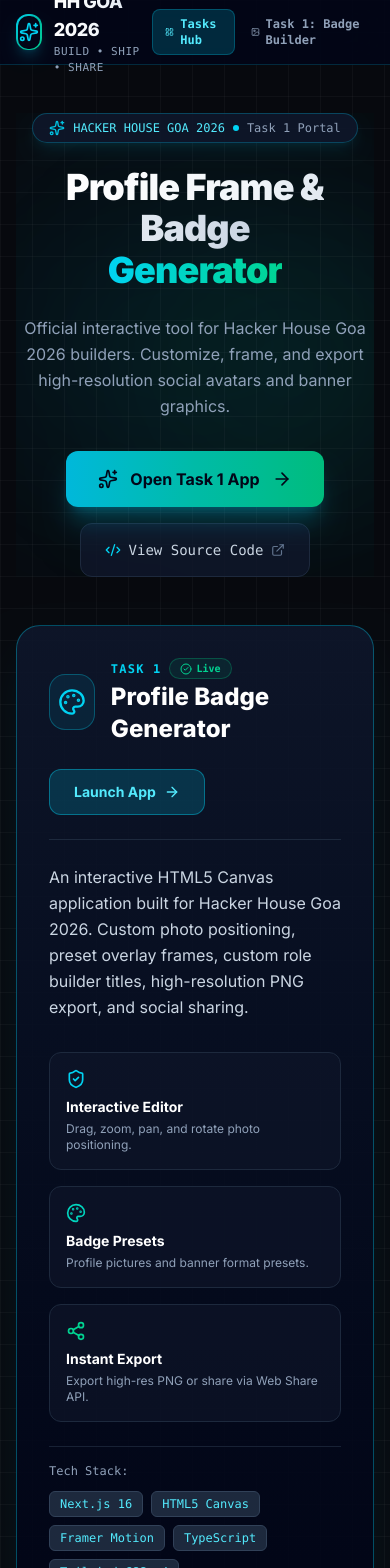
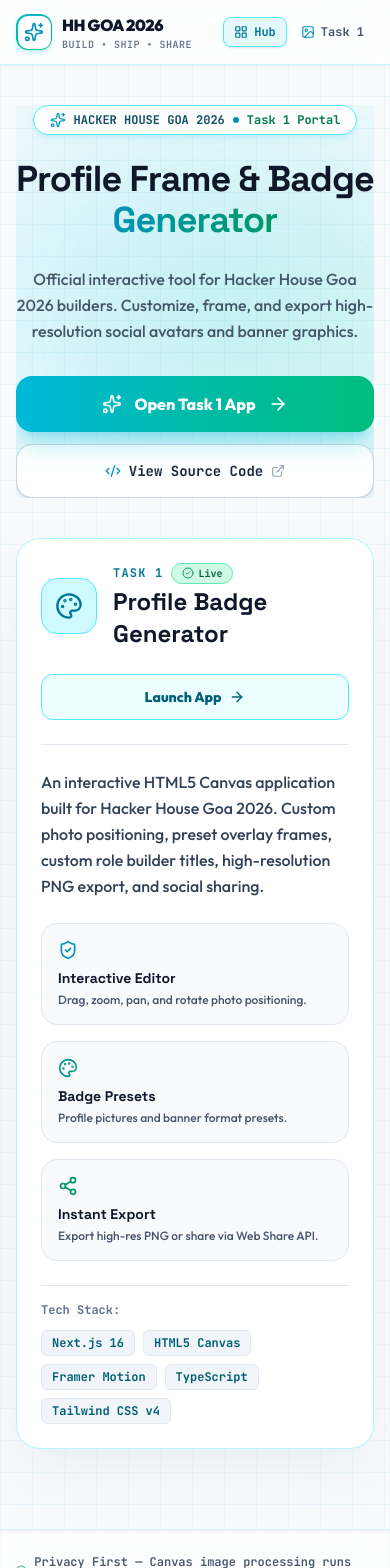
Before and after one commit to ilakkiyan-j/HHGoa-Tasks, a Next.js app: page / in a window 390 px wide. Shown: the top 1568 px of the page. Built offline with nearby package versions, Linux system fonts and the light colour scheme.

Commit message:
Apply Light Futuristic theme, custom Google Fonts (Outfit & Space Grotesk), and full mobile optimization

```diff
--- a/src/app/globals.css
+++ b/src/app/globals.css
@@ -2,59 +2,75 @@
 
 @layer base {
   body {
-    background-color: #07090e;
-    color: #f8fafc;
-    font-family: var(--font-sans), ui-sans-serif, system-ui, -apple-system, BlinkMacSystemFont, "Segoe UI", Roboto, "Helvetica Neue", Arial, sans-serif;
+    background-color: #f8fafc;
+    color: #0f172a;
+    font-family: var(--font-sans), ui-sans-serif, system-ui, -apple-system, BlinkMacSystemFont, "Segoe UI", Roboto, sans-serif;
     overflow-x: hidden;
+    -webkit-tap-highlight-color: transparent;
+  }
+
+  h1, h2, h3, h4, h5, h6 {
+    font-family: var(--font-display), var(--font-sans), sans-serif;
+  }
+
+  code, kbd, samp, pre {
+    font-family: var(--font-mono), monospace;
   }
 }
 
-/* Custom Cyber Grain Texture & Background Grid */
+/* Light Futuristic Grid & Pattern Background */
 .bg-cyber-grid {
+  background-color: #f8fafc;
   background-image:
-    linear-gradient(to right, rgba(255, 255, 255, 0.03) 1px, transparent 1px),
-    linear-gradient(to bottom, rgba(255, 255, 255, 0.03) 1px, transparent 1px);
+    linear-gradient(to right, rgba(14, 165, 233, 0.06) 1px, transparent 1px),
+    linear-gradient(to bottom, rgba(14, 165, 233, 0.06) 1px, transparent 1px);
   background-size: 32px 32px;
 }
 
-/* Glow effects */
-.glow-cyan {
-  box-shadow: 0 0 25px rgba(0, 240, 255, 0.25);
+/* Glassmorphism Light Card Effects */
+.glass-panel-light {
+  background: rgba(255, 255, 255, 0.85);
+  backdrop-filter: blur(16px);
+  -webkit-backdrop-filter: blur(16px);
+  border: 1px solid rgba(14, 165, 233, 0.2);
+  box-shadow: 0 20px 40px -15px rgba(14, 165, 233, 0.08), 0 10px 20px -10px rgba(0, 0, 0, 0.04);
 }
 
-.glow-emerald {
-  box-shadow: 0 0 25px rgba(0, 255, 135, 0.25);
+.glass-panel-light-hover {
+  transition: all 0.3s cubic-bezier(0.4, 0, 0.2, 1);
 }
 
-/* Animations */
-@keyframes spinSlow {
-  from {
-    transform: rotate(0deg);
-  }
-  to {
-    transform: rotate(360deg);
-  }
+.glass-panel-light-hover:hover {
+  background: rgba(255, 255, 255, 0.95);
+  border-color: rgba(14, 165, 233, 0.4);
+  box-shadow: 0 25px 50px -12px rgba(14, 165, 233, 0.18);
+  transform: translateY(-2px);
 }
 
-.animate-spin-slow {
-  animation: spinSlow 12s linear infinite;
+/* Glowing Accent Shadows */
+.glow-cyan {
+  box-shadow: 0 10px 30px -5px rgba(6, 182, 212, 0.3);
 }
 
-/* Custom Scrollbars */
+.glow-teal {
+  box-shadow: 0 10px 30px -5px rgba(20, 184, 166, 0.3);
+}
+
+/* Custom Scrollbars for Light Theme */
 ::-webkit-scrollbar {
-  width: 8px;
-  height: 8px;
+  width: 7px;
+  height: 7px;
 }
 
 ::-webkit-scrollbar-track {
-  background: #07090e;
+  background: #f1f5f9;
 }
 
 ::-webkit-scrollbar-thumb {
-  background: #1e293b;
+  background: #cbd5e1;
   border-radius: 4px;
 }
 
 ::-webkit-scrollbar-thumb:hover {
-  background: #334155;
+  background: #94a3b8;
 }
--- a/src/app/layout.tsx
+++ b/src/app/layout.tsx
@@ -1,21 +1,29 @@
 import type { Metadata } from 'next';
-import { Inter, Outfit } from 'next/font/google';
+import { Outfit, Space_Grotesk, JetBrains_Mono } from 'next/font/google';
 import './globals.css';
-
-const inter = Inter({
-  subsets: ['latin'],
-  variable: '--font-sans',
-});
 
 const outfit = Outfit({
   subsets: ['latin'],
+  variable: '--font-sans',
+  display: 'swap',
+});
+
+const spaceGrotesk = Space_Grotesk({
+  subsets: ['latin'],
   variable: '--font-display',
+  display: 'swap',
+});
+
+const jetbrainsMono = JetBrains_Mono({
+  subsets: ['latin'],
+  variable: '--font-mono',
+  display: 'swap',
 });
 
 export const metadata: Metadata = {
   title: 'HH Goa 2026 — Frame In Goa | Builder Frame & ID Card Generator',
   description:
-    'Turn your photo into your official HH Goa 2026 builder identity. Generate custom profile picture frames and event-style builder ID cards. No login required.',
+    'Turn your photo into your official HH Goa 2026 builder identity. Generate custom profile picture frames and event-style builder ID cards.',
   keywords: [
     'HH Goa 2026',
     'Frame In Goa',
@@ -28,7 +36,7 @@ export const metadata: Metadata = {
   openGraph: {
     title: 'HH Goa 2026 — Frame In Goa',
     description: 'Frame your build. Take it to Goa. Create your HH Goa 2026 builder identity.',
-    url: 'https://hh-goa-2026.vercel.app',
+    url: 'https://hh-goa-tasks.vercel.app',
     siteName: 'HH Goa 2026',
     locale: 'en_US',
     type: 'website',
@@ -46,8 +54,8 @@ export default function RootLayout({
   children: React.ReactNode;
 }>) {
   return (
-    <html lang="en" className={`${inter.variable} ${outfit.variable} dark`}>
-      <body className="min-h-screen bg-[#07090E] bg-cyber-grid text-slate-100 flex flex-col antialiased selection:bg-cyan-500 selection:text-slate-950">
+    <html lang="en" className={`${outfit.variable} ${spaceGrotesk.variable} ${jetbrainsMono.variable}`}>
+      <body className="min-h-screen bg-[#f8fafc] bg-cyber-grid text-slate-900 flex flex-col antialiased selection:bg-cyan-500 selection:text-white font-sans">
         {children}
       </body>
     </html>
--- a/src/app/page.tsx
+++ b/src/app/page.tsx
@@ -18,15 +18,15 @@ import {
 
 export default function MainPage() {
   return (
-    <div className="min-h-screen flex flex-col justify-between bg-[#07090e] bg-cyber-grid text-slate-100 selection:bg-cyan-500 selection:text-slate-950">
+    <div className="min-h-screen flex flex-col justify-between bg-[#f8fafc] bg-cyber-grid text-slate-900 selection:bg-cyan-500 selection:text-white font-sans">
       <Header />
 
-      <main className="flex-1 max-w-5xl mx-auto px-4 sm:px-6 lg:px-8 py-12 sm:py-16 w-full">
+      <main className="flex-1 max-w-5xl mx-auto px-4 sm:px-6 lg:px-8 py-10 sm:py-16 w-full">
         {/* Hero Section */}
         <section className="relative text-center space-y-6 overflow-hidden">
           {/* Ambient Glow Orbs */}
-          <div className="absolute top-1/2 left-1/2 -translate-x-1/2 -translate-y-1/2 w-[500px] h-[300px] bg-cyan-500/10 rounded-full blur-[120px] pointer-events-none" />
-          <div className="absolute top-1/3 left-1/3 w-[300px] h-[200px] bg-emerald-500/10 rounded-full blur-[100px] pointer-events-none" />
+          <div className="absolute top-1/2 left-1/2 -translate-x-1/2 -translate-y-1/2 w-[500px] h-[300px] bg-cyan-400/20 rounded-full blur-[120px] pointer-events-none" />
+          <div className="absolute top-1/3 left-1/3 w-[300px] h-[200px] bg-emerald-300/20 rounded-full blur-[100px] pointer-events-none" />
 
           <motion.div
             initial={{ opacity: 0, y: 20 }}
@@ -35,36 +35,34 @@ export default function MainPage() {
             className="relative z-10 space-y-6"
           >
             {/* Status Pill */}
-            <div className="inline-flex items-center gap-2 px-4 py-1.5 rounded-full bg-slate-900/90 border border-cyan-500/30 text-cyan-300 text-xs font-mono shadow-lg shadow-cyan-500/10">
-              <Sparkles className="w-4 h-4 text-cyan-400 animate-pulse" />
+            <div className="inline-flex items-center gap-2 px-4 py-1.5 rounded-full bg-white/90 border border-cyan-300 text-cyan-900 text-xs font-mono font-bold shadow-md shadow-cyan-500/10">
+              <Sparkles className="w-4 h-4 text-cyan-600 animate-pulse" />
               <span>HACKER HOUSE GOA 2026</span>
-              <span className="w-1.5 h-1.5 rounded-full bg-cyan-400"></span>
-              <span className="text-slate-400">Task 1 Portal</span>
+              <span className="w-1.5 h-1.5 rounded-full bg-cyan-600"></span>
+              <span className="text-emerald-700">Task 1 Portal</span>
             </div>
 
             {/* Headline */}
-            <h1 className="text-4xl sm:text-6xl font-black tracking-tight max-w-4xl mx-auto leading-[1.15]">
-              <span className="bg-gradient-to-r from-white via-slate-100 to-slate-300 bg-clip-text text-transparent">
-                Profile Frame & Badge
-              </span>
+            <h1 className="text-4xl sm:text-6xl font-black tracking-tight max-w-4xl mx-auto leading-[1.15] font-display text-slate-900">
+              Profile Frame & Badge
               <br />
-              <span className="bg-gradient-to-r from-cyan-400 via-teal-400 to-emerald-400 bg-clip-text text-transparent">
+              <span className="bg-gradient-to-r from-cyan-600 via-teal-600 to-emerald-600 bg-clip-text text-transparent">
                 Generator
               </span>
             </h1>
 
             {/* Description */}
-            <p className="text-slate-400 text-base sm:text-lg max-w-2xl mx-auto font-sans leading-relaxed">
+            <p className="text-slate-600 text-base sm:text-lg max-w-2xl mx-auto font-sans font-medium leading-relaxed">
               Official interactive tool for Hacker House Goa 2026 builders. Customize, frame, and export high-resolution social avatars and banner graphics.
             </p>
 
             {/* Action Buttons */}
-            <div className="pt-2 flex flex-wrap items-center justify-center gap-4">
+            <div className="pt-2 flex flex-col sm:flex-row items-center justify-center gap-3 sm:gap-4 w-full">
               <Link
                 href="/task-1"
-                className="group relative inline-flex items-center gap-3 px-8 py-4 rounded-xl bg-gradient-to-r from-cyan-500 via-teal-500 to-emerald-500 font-bold text-slate-950 text-base shadow-xl shadow-cyan-500/25 hover:shadow-cyan-400/40 hover:scale-[1.02] active:scale-[0.98] transition duration-200"
+                className="w-full sm:w-auto group relative inline-flex items-center justify-center gap-3 px-8 py-4 rounded-2xl bg-gradient-to-r from-cyan-500 via-teal-500 to-emerald-500 font-extrabold text-white text-base shadow-xl shadow-cyan-500/25 hover:shadow-cyan-500/40 hover:scale-[1.02] active:scale-[0.98] transition duration-200"
               >
-                <Sparkles className="w-5 h-5 text-slate-950 group-hover:rotate-12 transition transform" />
+                <Sparkles className="w-5 h-5 text-white group-hover:rotate-12 transition transform" />
                 <span>Open Task 1 App</span>
                 <ArrowRight className="w-5 h-5 group-hover:translate-x-1 transition transform" />
               </Link>
@@ -73,39 +71,39 @@ export default function MainPage() {
                 href="https://github.com/ilakkiyan-j/HHGoa-Tasks"
                 target="_blank"
                 rel="noopener noreferrer"
-                className="inline-flex items-center gap-2 px-6 py-4 rounded-xl bg-slate-900/80 border border-slate-800 text-slate-300 hover:text-white hover:bg-slate-800 transition font-mono text-sm"
+                className="w-full sm:w-auto inline-flex items-center justify-center gap-2 px-6 py-4 rounded-2xl bg-white border border-slate-300 text-slate-800 hover:text-slate-900 hover:bg-slate-50 transition font-mono text-sm font-bold shadow-sm"
               >
-                <Code2 className="w-4 h-4 text-cyan-400" />
+                <Code2 className="w-4 h-4 text-cyan-600" />
                 <span>View Source Code</span>
-                <ExternalLink className="w-3.5 h-3.5 text-slate-500" />
+                <ExternalLink className="w-3.5 h-3.5 text-slate-400" />
               </a>
             </div>
           </motion.div>
         </section>
 
         {/* Task 1 Featured Project Card */}
-        <section className="py-12">
+        <section className="py-10 sm:py-12">
           <motion.div
             initial={{ opacity: 0, y: 25 }}
             animate={{ opacity: 1, y: 0 }}
             transition={{ duration: 0.5, delay: 0.1 }}
-            className="group relative rounded-3xl p-8 sm:p-10 bg-gradient-to-b from-slate-900/90 to-slate-950/90 border border-cyan-500/40 shadow-2xl shadow-cyan-500/10 hover:border-cyan-400 transition duration-300"
+            className="group relative rounded-3xl p-6 sm:p-10 bg-white/90 border border-cyan-200/80 shadow-2xl shadow-slate-200/80 hover:border-cyan-400 transition duration-300 backdrop-blur-xl"
           >
-            <div className="flex flex-col md:flex-row items-start md:items-center justify-between gap-6 pb-6 border-b border-slate-800">
+            <div className="flex flex-col md:flex-row items-start md:items-center justify-between gap-6 pb-6 border-b border-slate-200">
               <div className="flex items-center gap-4">
-                <div className="w-14 h-14 rounded-2xl bg-cyan-500/10 border border-cyan-400/30 text-cyan-400 flex items-center justify-center">
+                <div className="w-14 h-14 rounded-2xl bg-cyan-100 border border-cyan-300 text-cyan-700 flex items-center justify-center flex-shrink-0">
                   <Palette className="w-7 h-7" />
                 </div>
                 <div>
                   <div className="flex items-center gap-2">
-                    <span className="text-xs font-mono font-bold text-cyan-400 uppercase tracking-widest">
+                    <span className="text-xs font-mono font-bold text-cyan-700 uppercase tracking-widest">
                       Task 1
                     </span>
-                    <span className="px-2.5 py-0.5 rounded-full text-[10px] font-mono font-semibold bg-emerald-500/10 border border-emerald-500/30 text-emerald-400 flex items-center gap-1">
-                      <CheckCircle2 className="w-3 h-3" /> Live
+                    <span className="px-2.5 py-0.5 rounded-full text-[10px] font-mono font-bold bg-emerald-100 border border-emerald-300 text-emerald-800 flex items-center gap-1">
+                      <CheckCircle2 className="w-3 h-3 text-emerald-600" /> Live
                     </span>
                   </div>
-                  <h2 className="text-2xl sm:text-3xl font-extrabold text-white mt-0.5">
+                  <h2 className="text-2xl sm:text-3xl font-black text-slate-900 mt-0.5 font-display">
                     Profile Badge Generator
                   </h2>
                 </div>
@@ -113,7 +111,7 @@ export default function MainPage() {
 
               <Link
                 href="/task-1"
-                className="inline-flex items-center gap-2 px-6 py-3 rounded-xl bg-cyan-500/20 hover:bg-cyan-500/30 border border-cyan-400/40 text-cyan-300 font-bold text-sm transition group-hover:shadow-lg group-hover:shadow-cyan-500/20"
+                className="w-full md:w-auto inline-flex items-center justify-center gap-2 px-6 py-3 rounded-xl bg-cyan-50 hover:bg-cyan-100 border border-cyan-300 text-cyan-800 font-extrabold text-sm transition group-hover:shadow-md"
               >
                 <span>Launch App</span>
                 <ArrowRight className="w-4 h-4 group-hover:translate-x-1 transition transform" />
@@ -121,38 +119,38 @@ export default function MainPage() {
             </div>
 
             <div className="py-6 space-y-4">
-              <p className="text-slate-300 text-base leading-relaxed">
+              <p className="text-slate-700 text-base leading-relaxed font-medium">
                 An interactive HTML5 Canvas application built for Hacker House Goa 2026. Custom photo positioning, preset overlay frames, custom role builder titles, high-resolution PNG export, and social sharing.
               </p>
 
               {/* Feature Highlights Grid */}
-              <div className="grid grid-cols-1 sm:grid-cols-3 gap-4 pt-4">
-                <div className="p-4 rounded-xl bg-slate-900/60 border border-slate-800">
-                  <ShieldCheck className="w-5 h-5 text-cyan-400 mb-2" />
-                  <h4 className="font-bold text-white text-sm">Interactive Editor</h4>
-                  <p className="text-xs text-slate-400 mt-1">Drag, zoom, pan, and rotate photo positioning.</p>
+              <div className="grid grid-cols-1 sm:grid-cols-3 gap-4 pt-2">
+                <div className="p-4 rounded-2xl bg-slate-50 border border-slate-200">
+                  <ShieldCheck className="w-5 h-5 text-cyan-600 mb-2" />
+                  <h4 className="font-bold text-slate-900 text-sm">Interactive Editor</h4>
+                  <p className="text-xs text-slate-600 mt-1 font-medium">Drag, zoom, pan, and rotate photo positioning.</p>
                 </div>
-                <div className="p-4 rounded-xl bg-slate-900/60 border border-slate-800">
-                  <Palette className="w-5 h-5 text-teal-400 mb-2" />
-                  <h4 className="font-bold text-white text-sm">Badge Presets</h4>
-                  <p className="text-xs text-slate-400 mt-1">Profile pictures and banner format presets.</p>
+                <div className="p-4 rounded-2xl bg-slate-50 border border-slate-200">
+                  <Palette className="w-5 h-5 text-teal-600 mb-2" />
+                  <h4 className="font-bold text-slate-900 text-sm">Badge Presets</h4>
+                  <p className="text-xs text-slate-600 mt-1 font-medium">Profile pictures and banner format presets.</p>
                 </div>
-                <div className="p-4 rounded-xl bg-slate-900/60 border border-slate-800">
-                  <Share2 className="w-5 h-5 text-emerald-400 mb-2" />
-                  <h4 className="font-bold text-white text-sm">Instant Export</h4>
-                  <p className="text-xs text-slate-400 mt-1">Export high-res PNG or share via Web Share API.</p>
+                <div className="p-4 rounded-2xl bg-slate-50 border border-slate-200">
+                  <Share2 className="w-5 h-5 text-emerald-600 mb-2" />
+                  <h4 className="font-bold text-slate-900 text-sm">Instant Export</h4>
+                  <p className="text-xs text-slate-600 mt-1 font-medium">Export high-res PNG or share via Web Share API.</p>
                 </div>
               </div>
             </div>
 
             {/* Tech Stack Footer */}
-            <div className="pt-4 border-t border-slate-800/80 flex flex-wrap items-center justify-between gap-3">
-              <span className="text-xs font-mono text-slate-400">Tech Stack:</span>
+            <div className="pt-4 border-t border-slate-200 flex flex-wrap items-center justify-between gap-3">
+              <span className="text-xs font-mono font-bold text-slate-500">Tech Stack:</span>
               <div className="flex flex-wrap gap-2">
                 {['Next.js 16', 'HTML5 Canvas', 'Framer Motion', 'TypeScript', 'Tailwind CSS v4'].map((tag) => (
                   <span
                     key={tag}
-                    className="px-2.5 py-1 rounded-md bg-slate-800 text-xs font-mono text-cyan-300 border border-slate-700"
+                    className="px-2.5 py-1 rounded-md bg-slate-100 text-xs font-mono font-bold text-cyan-800 border border-slate-200"
                   >
                     {tag}
                   </span>
--- a/src/components/common/Header.tsx
+++ b/src/components/common/Header.tsx
@@ -13,70 +13,72 @@ export const Header: React.FC<HeaderProps> = ({ onReset }) => {
   const pathname = usePathname();
 
   return (
-    <header className="w-full border-b border-cyan-500/20 bg-slate-950/80 backdrop-blur-xl sticky top-0 z-50">
+    <header className="w-full border-b border-cyan-200/60 bg-white/85 backdrop-blur-xl sticky top-0 z-50 shadow-sm shadow-slate-200/50">
       <div className="max-w-7xl mx-auto px-4 sm:px-6 lg:px-8 h-16 flex items-center justify-between">
         {/* Brand Logo & Title */}
         <Link
           href="/"
           onClick={onReset}
-          className="flex items-center gap-3 group text-left transition hover:opacity-90 focus:outline-none"
+          className="flex items-center gap-2.5 sm:gap-3 group text-left transition hover:opacity-90 focus:outline-none"
         >
-          <div className="w-9 h-9 rounded-xl bg-gradient-to-br from-cyan-400 via-teal-500 to-emerald-400 p-[1.5px] shadow-lg shadow-cyan-500/20 group-hover:shadow-cyan-400/40 transition">
-            <div className="w-full h-full bg-slate-950 rounded-[10px] flex items-center justify-center">
-              <Sparkles className="w-5 h-5 text-cyan-400 group-hover:rotate-12 transition transform" />
+          <div className="w-9 h-9 rounded-xl bg-gradient-to-br from-cyan-500 via-teal-500 to-emerald-500 p-[1.5px] shadow-md shadow-cyan-500/20 group-hover:shadow-cyan-500/40 transition">
+            <div className="w-full h-full bg-white rounded-[10px] flex items-center justify-center">
+              <Sparkles className="w-5 h-5 text-cyan-600 group-hover:rotate-12 transition transform" />
             </div>
           </div>
           <div>
             <div className="flex items-center gap-2">
-              <span className="font-extrabold text-lg tracking-tight bg-gradient-to-r from-white via-slate-100 to-slate-300 bg-clip-text text-transparent">
+              <span className="font-black text-base sm:text-lg tracking-tight text-slate-900 font-display">
                 HH GOA 2026
               </span>
-              <span className="text-[10px] font-mono font-bold px-2 py-0.5 rounded-full bg-cyan-500/10 border border-cyan-400/30 text-cyan-300 uppercase tracking-widest hidden sm:inline-block">
-                Tasks Hub
+              <span className="text-[10px] font-mono font-bold px-2 py-0.5 rounded-full bg-cyan-100 border border-cyan-300 text-cyan-800 uppercase tracking-widest hidden sm:inline-block">
+                Task 1
               </span>
             </div>
-            <p className="text-[11px] text-slate-400 font-mono tracking-wider">
+            <p className="text-[10px] sm:text-[11px] text-slate-500 font-mono tracking-wider font-semibold">
               BUILD • SHIP • SHARE
             </p>
           </div>
         </Link>
 
-        {/* Navigation Tabs */}
+        {/* Navigation Tabs (Mobile Responsive) */}
         <nav className="flex items-center gap-1 sm:gap-2">
           <Link
             href="/"
-            className={`px-3 py-1.5 rounded-lg text-xs font-mono font-semibold transition flex items-center gap-1.5 ${
+            className={`px-2.5 sm:px-3 py-1.5 rounded-lg text-xs font-mono font-bold transition flex items-center gap-1.5 ${
               pathname === '/'
-                ? 'bg-cyan-500/20 text-cyan-300 border border-cyan-500/30'
-                : 'text-slate-400 hover:text-slate-200 hover:bg-slate-900'
+                ? 'bg-cyan-500/10 text-cyan-700 border border-cyan-300 shadow-sm'
+                : 'text-slate-600 hover:text-slate-900 hover:bg-slate-100'
             }`}
           >
             <LayoutGrid className="w-3.5 h-3.5" />
-            <span>Tasks Hub</span>
+            <span className="hidden sm:inline">Tasks Hub</span>
+            <span className="sm:hidden">Hub</span>
           </Link>
 
           <Link
             href="/task-1"
-            className={`px-3 py-1.5 rounded-lg text-xs font-mono font-semibold transition flex items-center gap-1.5 ${
+            className={`px-2.5 sm:px-3 py-1.5 rounded-lg text-xs font-mono font-bold transition flex items-center gap-1.5 ${
               pathname === '/task-1'
-                ? 'bg-cyan-500/20 text-cyan-300 border border-cyan-500/30'
-                : 'text-slate-400 hover:text-slate-200 hover:bg-slate-900'
+                ? 'bg-cyan-500/10 text-cyan-700 border border-cyan-300 shadow-sm'
+                : 'text-slate-600 hover:text-slate-900 hover:bg-slate-100'
             }`}
           >
-            <ImageIcon className="w-3.5 h-3.5" />
-            <span>Task 1: Badge Builder</span>
+            <ImageIcon className="w-3.5 h-3.5 text-cyan-600" />
+            <span className="hidden sm:inline">Task 1: Badge Builder</span>
+            <span className="sm:hidden">Task 1</span>
           </Link>
         </nav>
 
         {/* Location & Event Badge */}
         <div className="hidden lg:flex items-center gap-3">
-          <div className="flex items-center gap-4 text-xs font-mono text-slate-300 bg-slate-900/60 border border-slate-800 rounded-full px-4 py-1.5">
-            <span className="flex items-center gap-1.5 text-cyan-400">
-              <MapPin className="w-3.5 h-3.5" /> GOA, INDIA
+          <div className="flex items-center gap-4 text-xs font-mono font-semibold text-slate-600 bg-slate-100 border border-slate-200 rounded-full px-4 py-1.5 shadow-inner">
+            <span className="flex items-center gap-1.5 text-cyan-700 font-bold">
+              <MapPin className="w-3.5 h-3.5 text-cyan-600" /> GOA, INDIA
             </span>
-            <span className="text-slate-600">•</span>
-            <span className="flex items-center gap-1.5 text-emerald-400">
-              <Calendar className="w-3.5 h-3.5" /> OCT 2026
+            <span className="text-slate-300">•</span>
+            <span className="flex items-center gap-1.5 text-emerald-700 font-bold">
+              <Calendar className="w-3.5 h-3.5 text-emerald-600" /> OCT 2026
             </span>
           </div>
         </div>
```
Also changed, not shown: src/components/common/Footer.tsx (+13 -13 lines), src/components/editor/ImageEditor.tsx (+65 -66 lines), src/components/landing/LandingHero.tsx (+58 -59 lines), src/components/preview/PreviewResult.tsx (+33 -35 lines).
